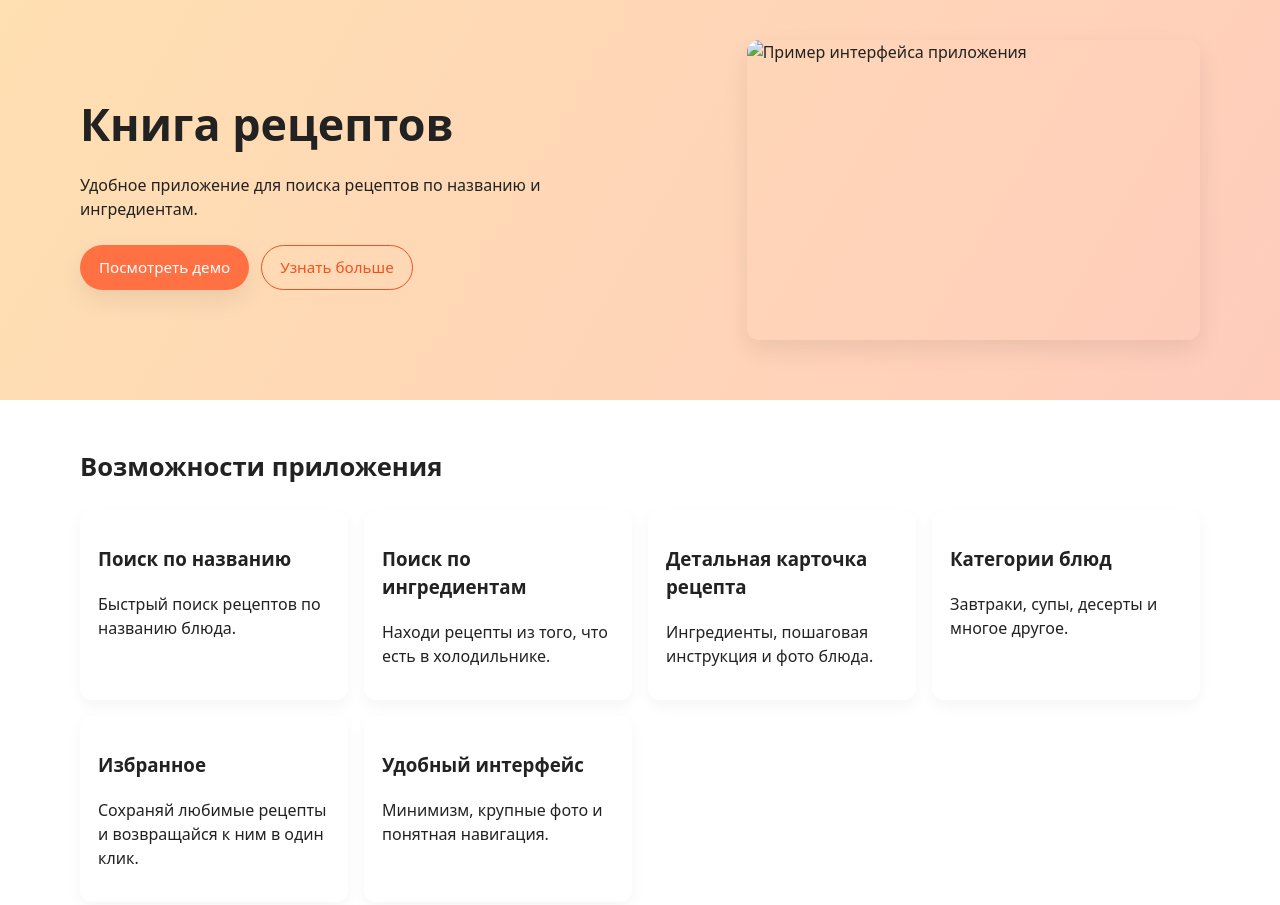
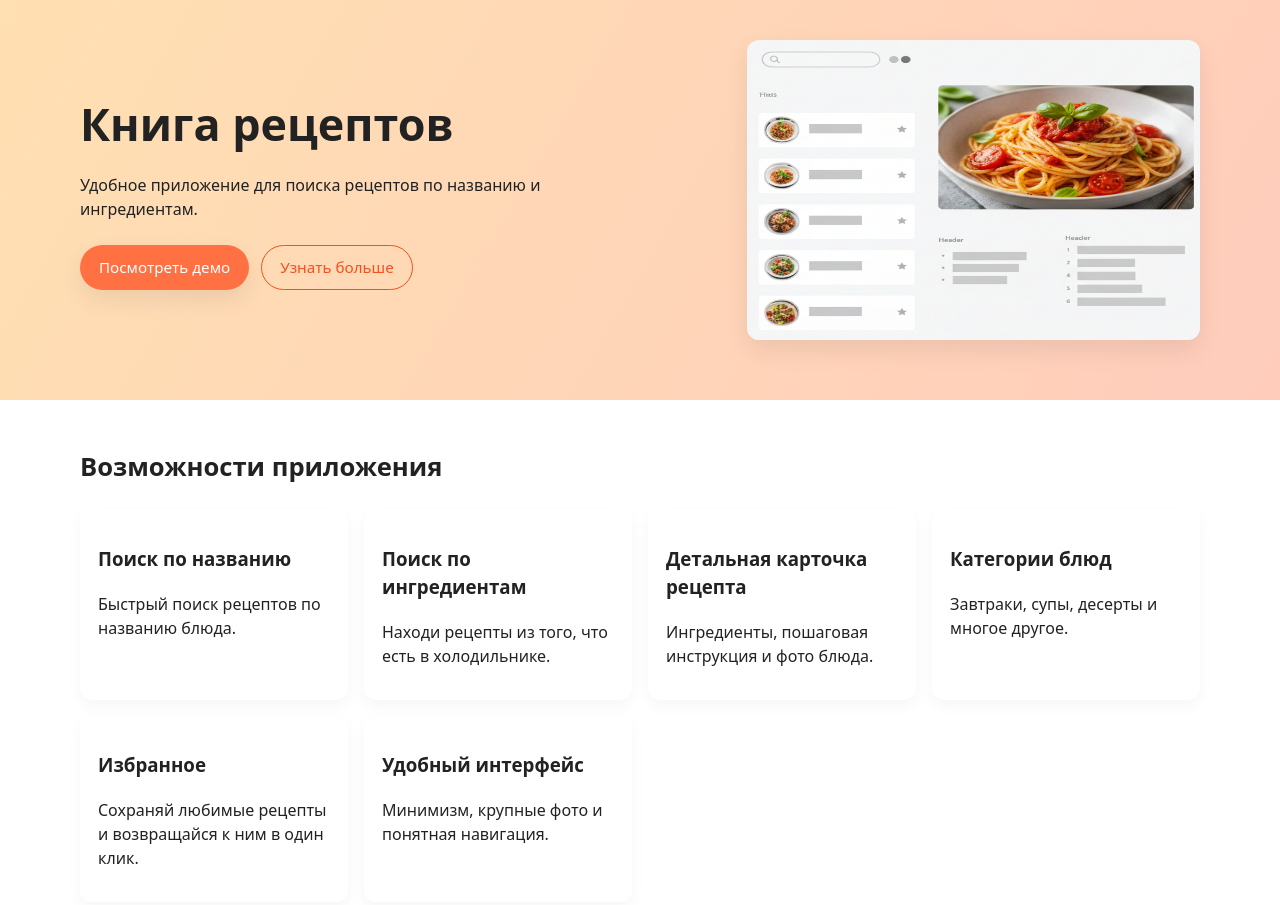
Before and after one commit to kislypolly/cookbook-promo, a plain HTML site: page index.html in a window 1280 px wide. Shown: the top 905 px of the page. Drawn offline with Linux system fonts and the light colour scheme.

Commit message:
Update index.html

```diff
--- a/index.html
+++ b/index.html
@@ -20,7 +20,7 @@
       </div>
     </div>
     <div class="hero-image">
-      <img src="img/example-website.png" alt="Пример интерфейса приложения" width="500" height="300">
+      <img src="img/example_website.png" alt="Пример интерфейса приложения" width="500" height="300">
     </div>
   </div>
 </header>
@@ -78,6 +78,7 @@
       <div class="screenshots-grid">
         <img src="img/example_recipy.png" alt="Скриншот поиска рецептов" "width="300" height="200">
         <img src="img/example_favourites.png" alt="Скриншот детального рецепта" "width="300" height="200">
+        <img src="img/example_website.png" alt="Скриншот интерфейса" "width="300" height="200">
       </div>
     </div>
   </section>
```
